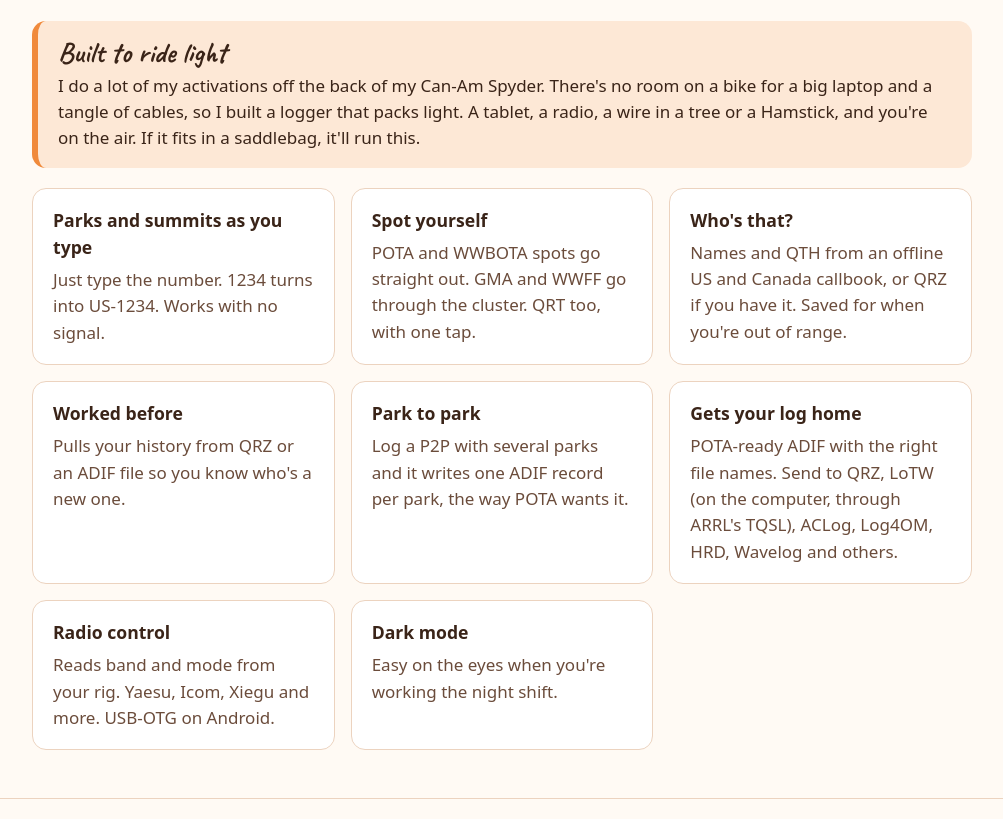
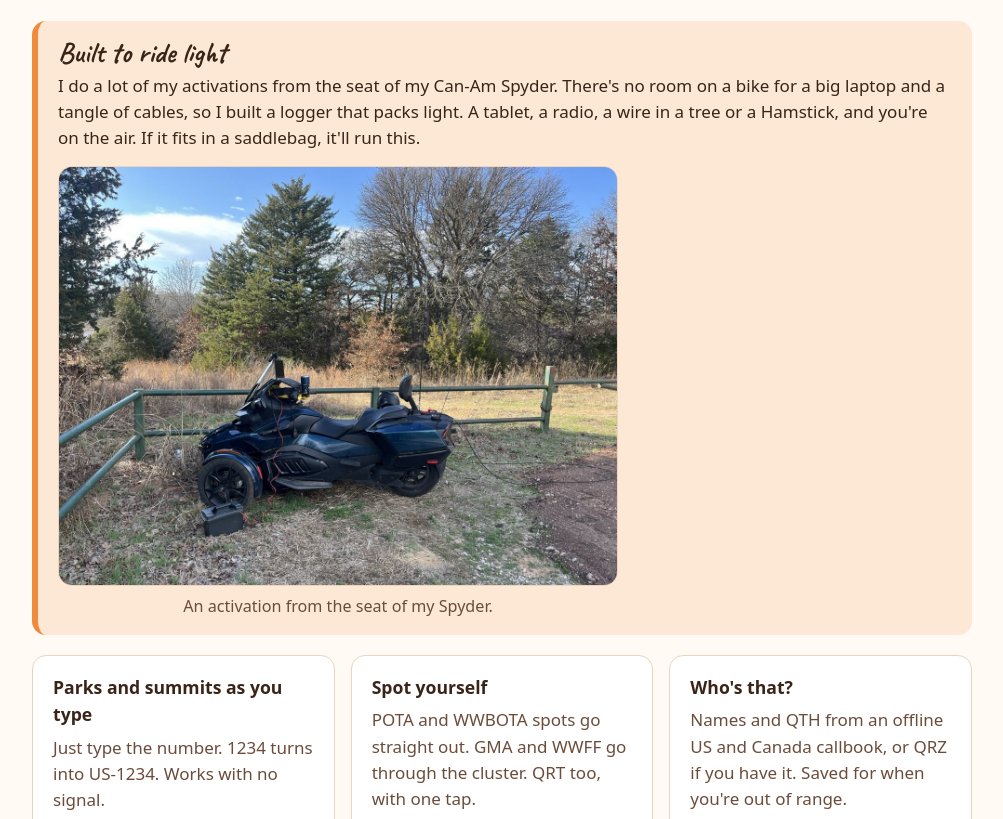
Before and after one commit to RawHamRadio/rawham-lite-logger, a plain HTML site: page index.html in a window 1280 px wide. Shown: the part 588-1407 px from the top of the page, without its empty margins (138-1141 px from the left). Drawn offline with Linux system fonts and the light colour scheme.

Commit message:
Download page: Richie's Spyder activation photo in 'Built to ride light'
Co-Authored-By: Claude Opus 5.5 <noreply@anthropic.com>
Claude-Session: https://claude.ai/code/session_01SRUZNsmoPDeGZ8MRyibcRk

```diff
--- a/index.html
+++ b/index.html
@@ -104,6 +104,9 @@
   }
   .shot img { width: 100%; height: auto; border-radius: 10px; display: block; }
   .shot.has-img { padding: 0; border: 1px solid var(--line); background: #fff; }
+  .field { margin: 14px 0 0; max-width: 560px; }
+  .field img { width: 100%; height: auto; border-radius: var(--radius); border: 1px solid var(--line); display: block; }
+  .field figcaption { color: var(--ink-soft); font-size: .95em; margin-top: 8px; text-align: center; }
 
   .install { display: grid; grid-template-columns: repeat(auto-fit, minmax(270px, 1fr)); gap: 16px; }
   .install ol { margin: 8px 0 0; padding-left: 1.2em; }
@@ -185,9 +188,13 @@
     <p class="sub">Everything I wanted at the picnic table, and nothing I didn't.</p>
     <div class="ride">
       <h3 class="hand">Built to ride light</h3>
-      <p>I do a lot of my activations off the back of my Can-Am Spyder. There's no room on a bike for a big laptop and a tangle of cables,
+      <p>I do a lot of my activations from the seat of my Can-Am Spyder. There's no room on a bike for a big laptop and a tangle of cables,
         so I built a logger that packs light. A tablet, a radio, a wire in a tree or a Hamstick, and you're on the air.
         If it fits in a saddlebag, it'll run this.</p>
+      <figure class="field">
+        <img src="field.jpg" alt="KJ5GVQ's Can-Am Spyder parked at a park fence with the radio on the handlebars, a whip antenna on the back and a battery box on the ground" loading="lazy">
+        <figcaption>An activation from the seat of my Spyder.</figcaption>
+      </figure>
     </div>
     <div class="features">
       <div class="card">
```
Also changed, not shown: field.jpg (added).
